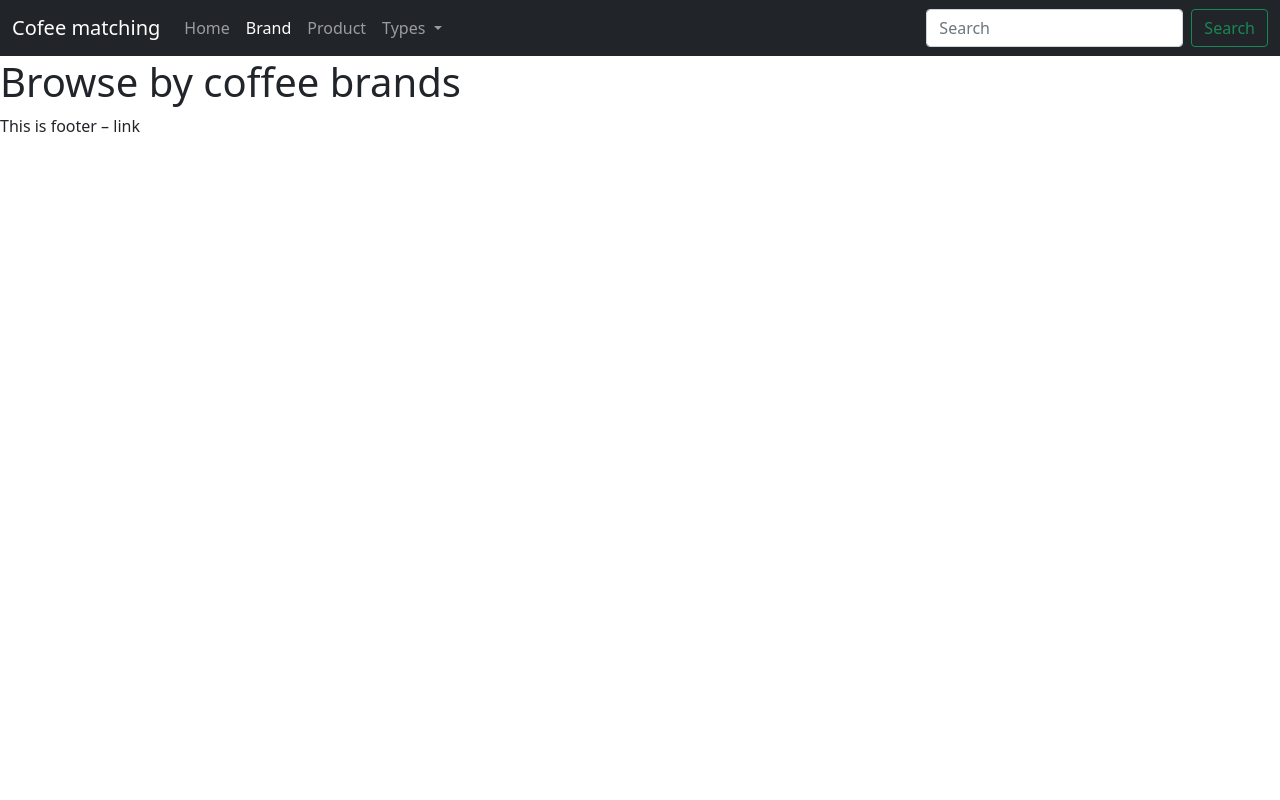
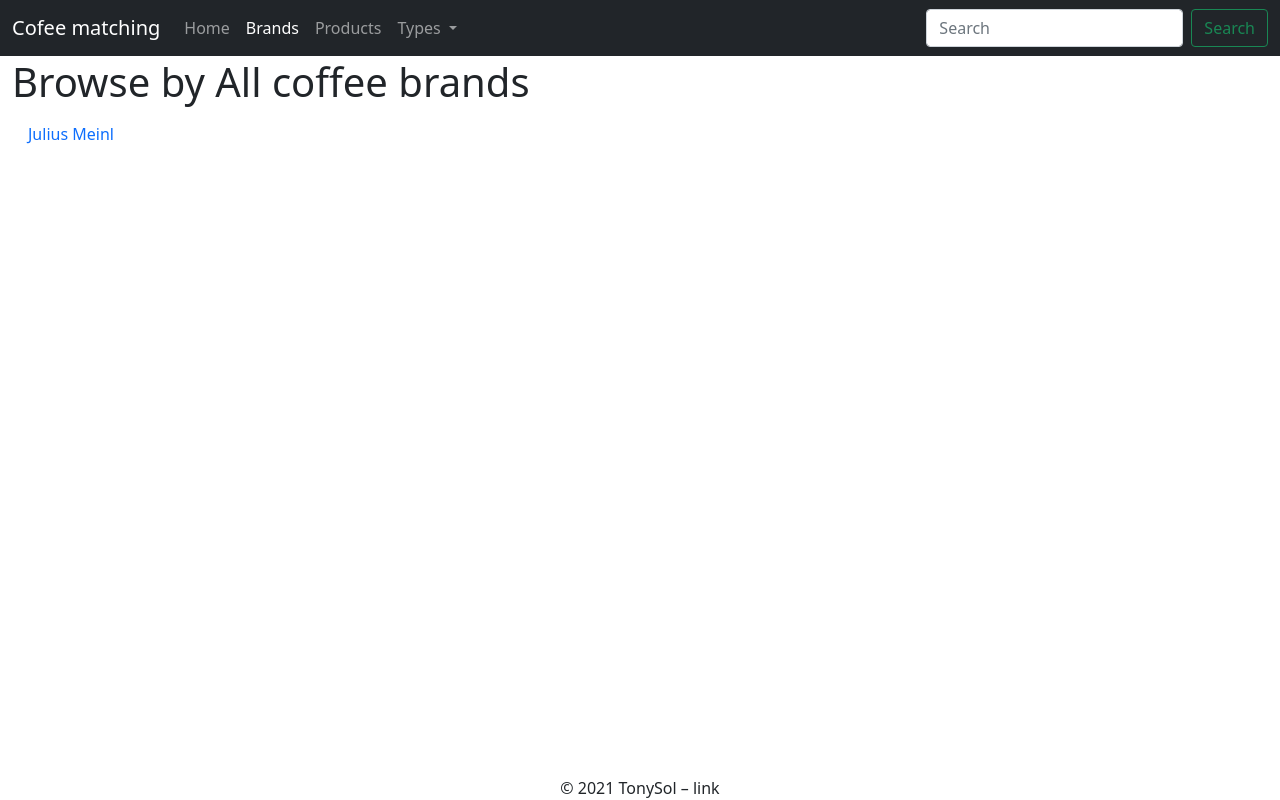
Before and after one commit to TonySol/fin, a Flask app: page /brands in a window 1280 px wide. Run offline with Flask 2, Linux system fonts and the light colour scheme.

Commit message:
404+ all page structure, brands pages working through dinamyc url_for brand name

```diff
--- a/hello.py
+++ b/hello.py
@@ -1,9 +1,10 @@
 from flask import Flask, render_template, url_for, request, flash
 
 app = Flask(__name__)
+app.secret_key = "&F)J@NcCfUjXn2r5u8x/y?D(G-KaPdSb"
 
-app.secret_key = "&F)J@NcCfUjXn2r5u8x/y?D(G-KaPdSb"
-menu = {'Home': 'index', "Brand": "brands", "Product": "product" }
+menu = {'Home': 'index', "Brands": "brands", "Products": "products" }
+brands_list = ["Julius Meinl", "Illy", "Movenpick", "Malongo"]
 
 @app.route("/")
 @app.route("/index")
@@ -12,18 +13,29 @@ def index():
 
 @app.route("/brands")
 def brands():
-    return render_template("brands.html", menu=menu, title="Brands", pagename="coffee brands", footer="link")
+    return render_template("brands.html", menu=menu, title="Brands", pagename="All coffee brands", footer="link")
 
-@app.route("/product", methods=["GET", "POST"])
+@app.route("/brand/<string:brand>")
+def brand(brand):
+    if brand.capitalize() in brands_list:
+      return render_template("brand.html", menu=menu, body=brand.capitalize(), title=brand.capitalize(), footer="link")
+    return render_template("404.html", menu=menu, body=brand, title="404 page not found", footer="link")
+
+@app.route("/product")
 def product():
+    return render_template("product.html", menu=menu, title="Product", pagename="Product details", footer="link")
+
+
+@app.route("/products", methods=["GET", "POST"])
+def products():
     if request.method == "POST":
         if request.form.getlist("rate") == ["1-star"]:
             flash("You poor thing, get your 1 star products.")
-            return render_template("product.html", menu=menu, title="Homepage", pagename="1 star product page", footer="link")
+            return render_template("products.html", menu=menu, title="All products", pagename="1 star products page", footer="link")
         elif request.form.getlist("rate") == ["3-star"]:
             flash("Here are your 3 star products, you little snob.")
-            return render_template("product.html", menu=menu, title="Homepage", pagename="3 star products page", footer="link")
-    return render_template("product.html", menu=menu, title="Brands", pagename="prodcuts", footer="link")
+            return render_template("products.html", menu=menu, title="All products", pagename="3 star products page", footer="link")
+    return render_template("products.html", menu=menu, title="Products", pagename="prodcuts", footer="link")
 
 if __name__ == "__main__":
     app.run(debug=True)
--- /dev/null
+++ b/templates/404.html
@@ -0,0 +1,6 @@
+{% extends "base.html"  %}
+{% block content %}
+<div class="alert alert-warning" role="alert">
+  404 error, {{ body }} page does not exist. You can <a href=" {{ url_for('index') }} " class="alert-link">get back home</a>, or stay here and think on your sins.
+</div>
+{% endblock content %}
--- a/templates/base.html
+++ b/templates/base.html
@@ -62,14 +62,17 @@
     </nav>
 
     <div class="conteiner" style="margin-top: 58px">
+      <div class="container-fluid">
     {% block content %}{% endblock content %}
+      </div>
     </div>
-
+    <div class="fixed-bottom card-footerm text-center" >
     {% if footer %}
-        This is footer – {{ footer }}
+        &copy; 2021 TonySol – {{ footer }}
     {% else %}
-        This is footer
+        &copy; 2021 TonySol
     {% endif %}
+    </div>
     <!-- Optional JavaScript; choose one of the two! -->
 
     <!-- Option 1: jQuery and Bootstrap Bundle (includes Popper) -->
--- a/templates/index.html
+++ b/templates/brand.html
@@ -1,4 +1,4 @@
 {% extends "base.html"  %}
 {% block content %}
-<h1>Hello, this is a {{ pagename }}</h1>
+<h1>Here are all product of the {{ body }} listed.</h1>
 {% endblock content %}
--- a/templates/brands.html
+++ b/templates/brands.html
@@ -1,4 +1,5 @@
 {% extends "base.html"  %}
 {% block content %}
 <h1>Browse by {{ pagename }}</h1>
+<a class="nav-link active" aria-current="page" href="{{ url_for('brand', brand='Julius') }}" >Julius Meinl</a>
 {% endblock content %}
```
Also changed, not shown: templates/products.html (added, +37 -0 lines).
